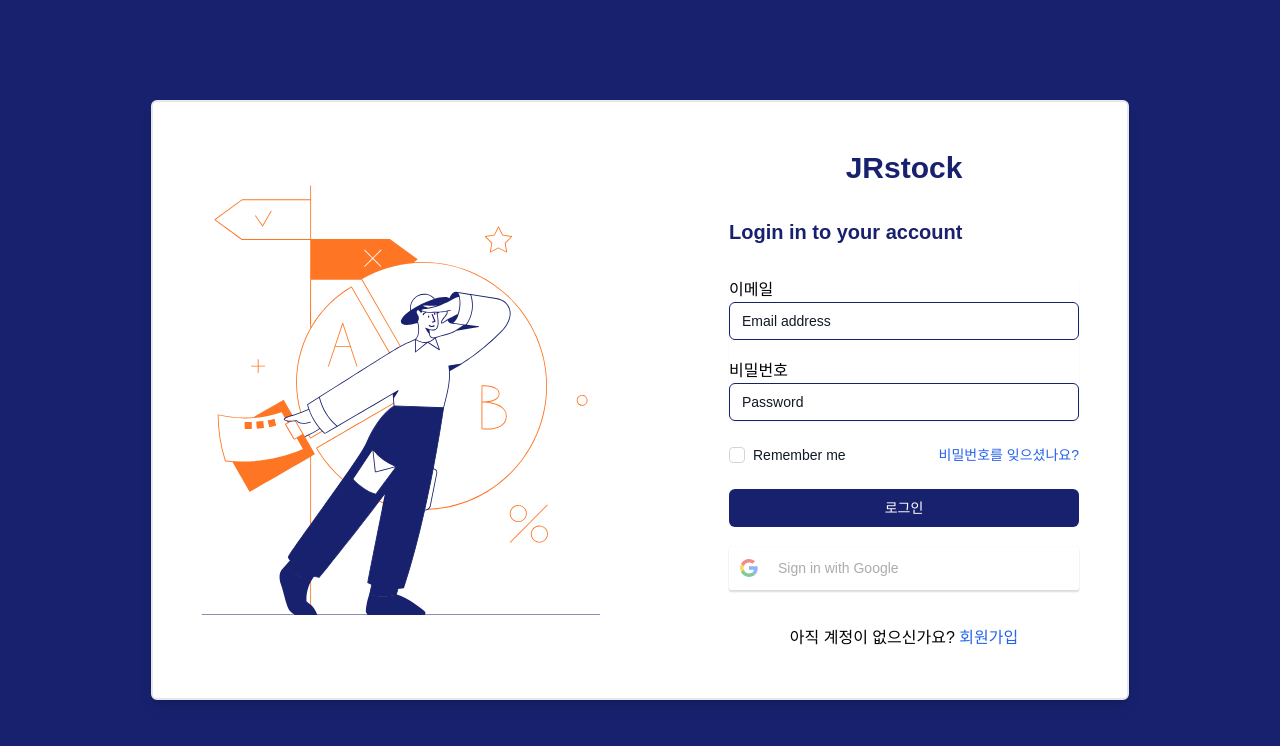
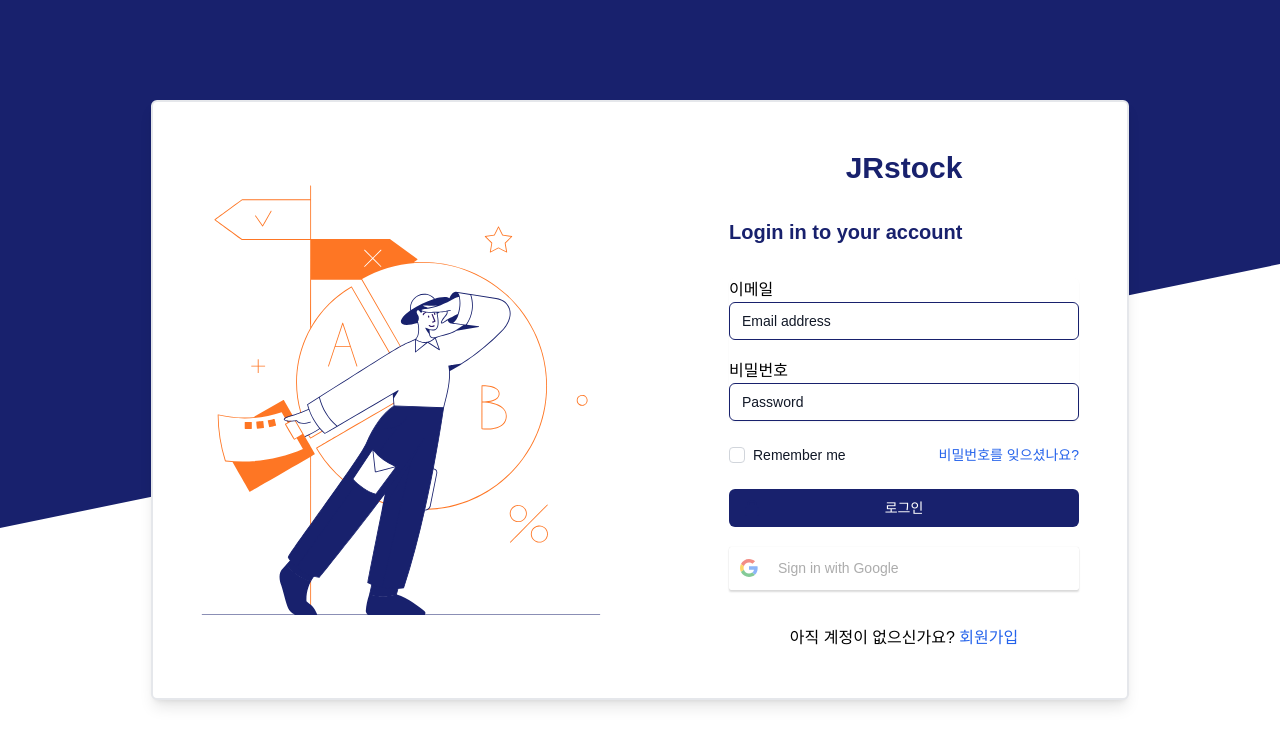
Before and after one commit to jjw0716/jrstock, a React (Create React App) app in the folder front_end/: page /login in a window 1280 px wide. Shown: the top 746 px of the page. Built offline with nearby package versions, Linux system fonts and the light colour scheme.

Commit message:
#S06P21S001-344 feat: Edit login page design

```diff
--- a/front_end/src/index.css
+++ b/front_end/src/index.css
@@ -27,3 +27,11 @@
   background-color: lightgray;
   /* outline: 1px solid black; */
 }
+
+.polygon-top {
+  clip-path: polygon(0 0, 100% 0, 100% 33%, 0 66%);
+}
+
+.polygon-bottom {
+  clip-path: polygon(0 100%, 100% 100%, 100% 33%, 0 66%);
+}
```
